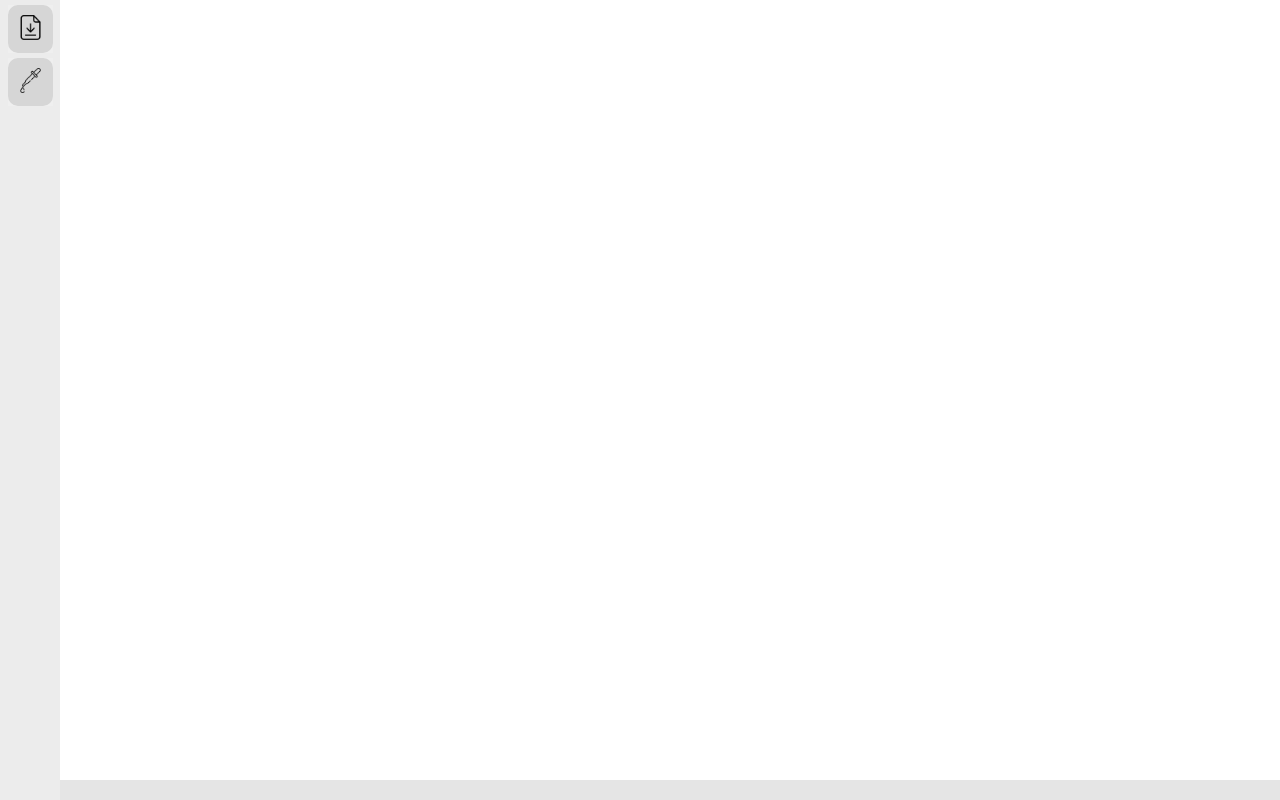
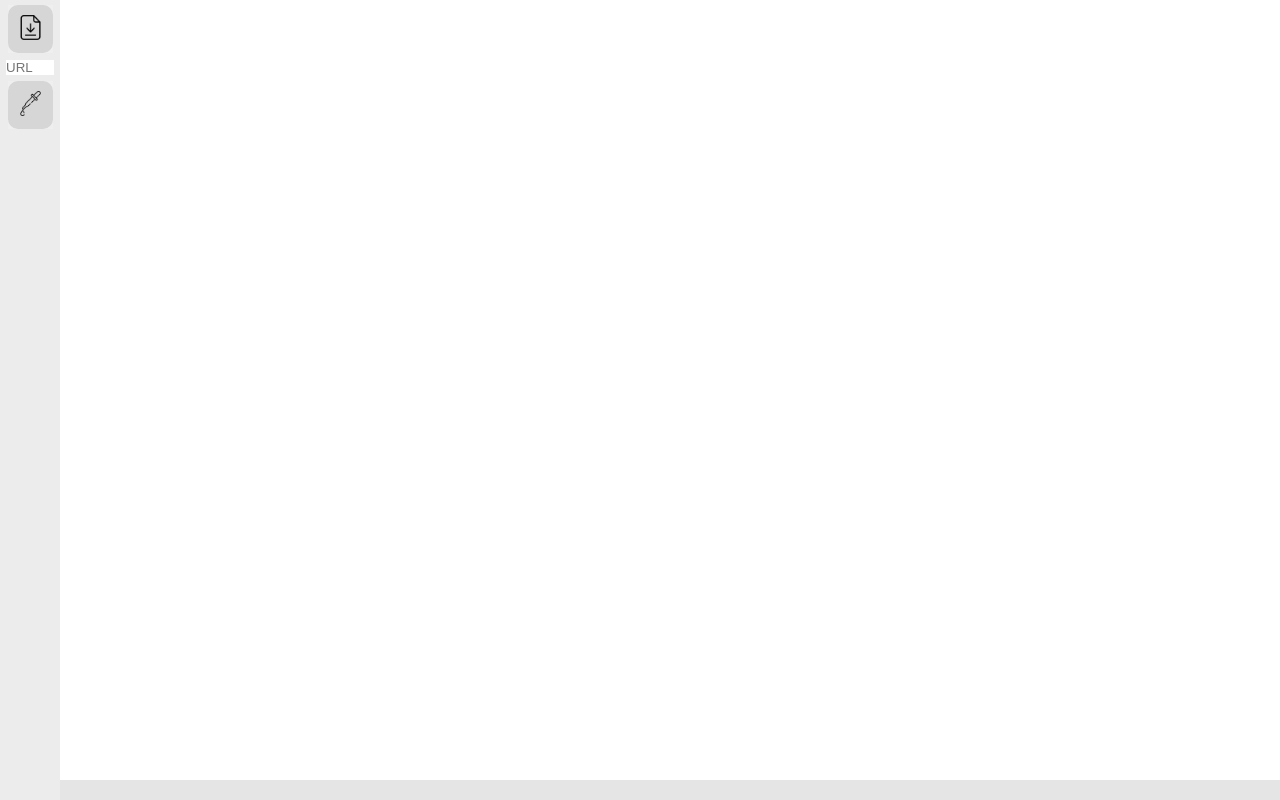
Before and after one commit to plamyaa/photoeditor, a Vue app: page /#/ in a window 1280 px wide. Built offline with nearby package versions, Linux system fonts and the light colour scheme.

Commit message:
added input

```diff
--- a/src/components/MainEditor.vue
+++ b/src/components/MainEditor.vue
@@ -69,7 +69,7 @@ export default defineComponent({
         this.imageHeight = img.height;
         ctx?.drawImage(img, 0, 0, img.width, img.height);
       };
-
+      console.log(imageUrl);
       img.src = imageUrl;
     },
     handleMouseDown(event) {
--- a/src/components/MainMenu.vue
+++ b/src/components/MainMenu.vue
@@ -11,6 +11,14 @@
         @change="handleImageSelection"
       />
     </button>
+    <div class="url">
+      <input
+        class="url-input"
+        v-model="imageUrl"
+        placeholder="URL"
+        @keydown.enter="loadImageFromUrl"
+      />
+    </div>
     <button class="menu-button" @click="handleButtonClick" value="pipette">
       <label
         class="button-label"
@@ -46,6 +54,13 @@ export default defineComponent({
         this.$emit("onImageSelected", imageUrl);
 
         target.value = "";
+      }
+    },
+    loadImageFromUrl() {
+      if (this.imageUrl) {
+        this.$emit("onImageSelected", this.imageUrl);
+        this.selectedImage = this.imageUrl;
+        this.imageUrl = "";
       }
     },
     handleButtonClick(event) {
@@ -110,4 +125,10 @@ export default defineComponent({
     height: 25px;
   }
 }
+
+.url {
+  &-input {
+    width: 48px;
+  }
+}
 </style>
--- a/src/views/HomeView.vue
+++ b/src/views/HomeView.vue
@@ -28,7 +28,6 @@ export default defineComponent({
       this.selectedImage = imageUrl;
     },
     changeState(state: string) {
-      console.log(state);
       this.state = state;
     },
     handleEscapeKey(event: KeyboardEvent) {
```
Also changed, not shown: 1 other file (tests, documents, lock files or other folders).
